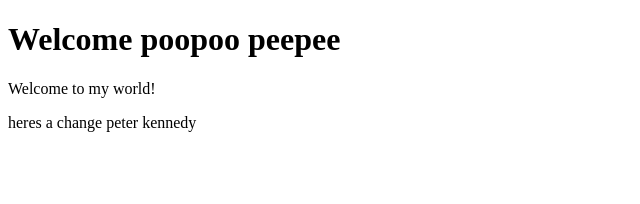
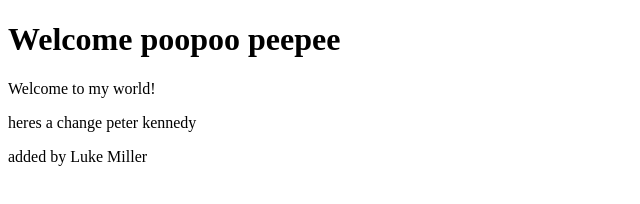
Before and after one commit to lcarr6/isfall25grp210, a plain HTML site: page index.html in a window 1280 px wide. Shown: the whole page, without its empty margins (0-640 px from the left). Drawn offline with Linux system fonts and the light colour scheme.

Commit message:
updated-file-again

```diff
--- a/index.html
+++ b/index.html
@@ -9,6 +9,7 @@
     <h1>Welcome poopoo peepee</h1>
    <p>Welcome to my world!</p>
    <p>heres a change peter kennedy</p>
+   <p>added by Luke Miller</p>
    <script>
    alert("Danger will robinson");
     </script>
```
